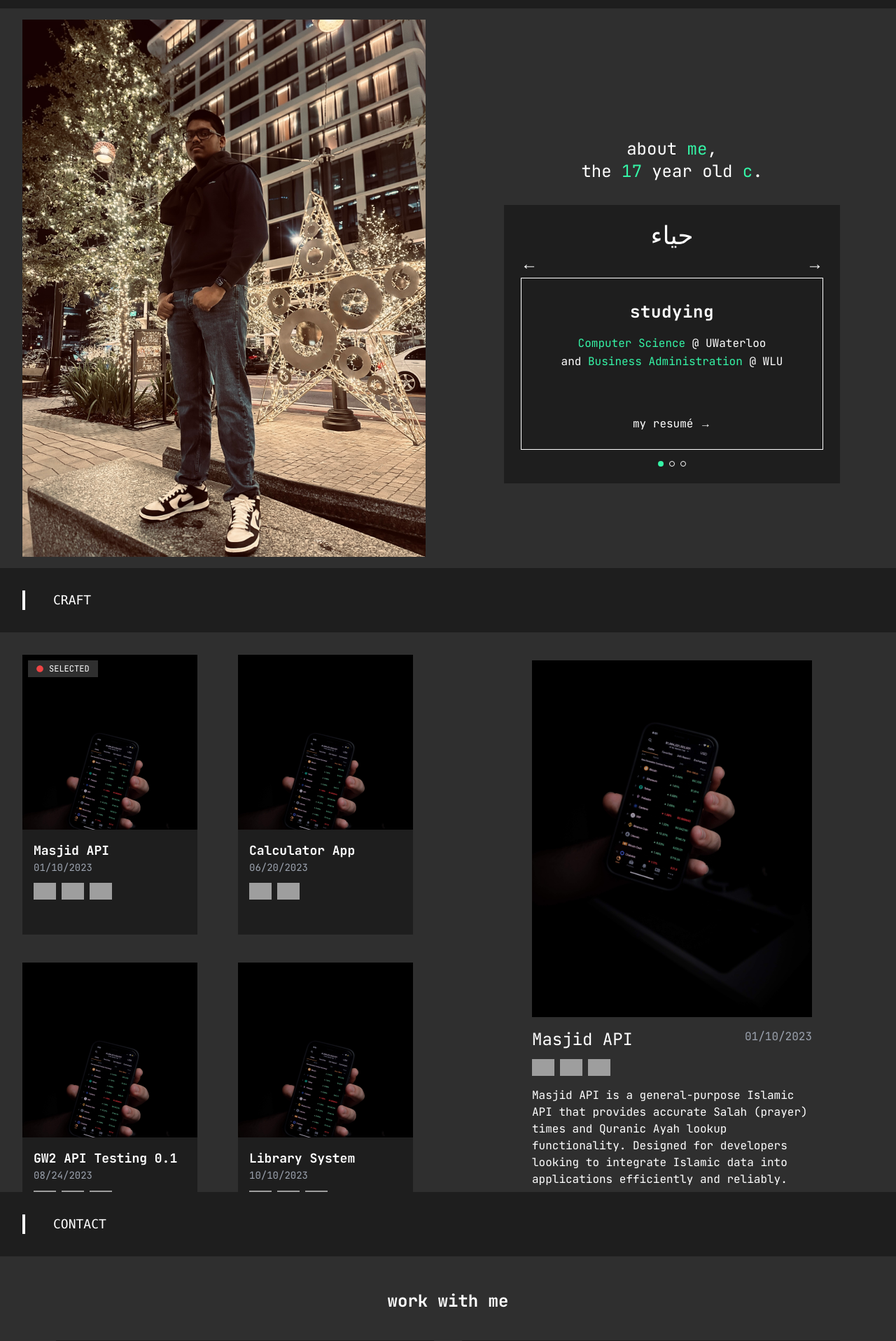
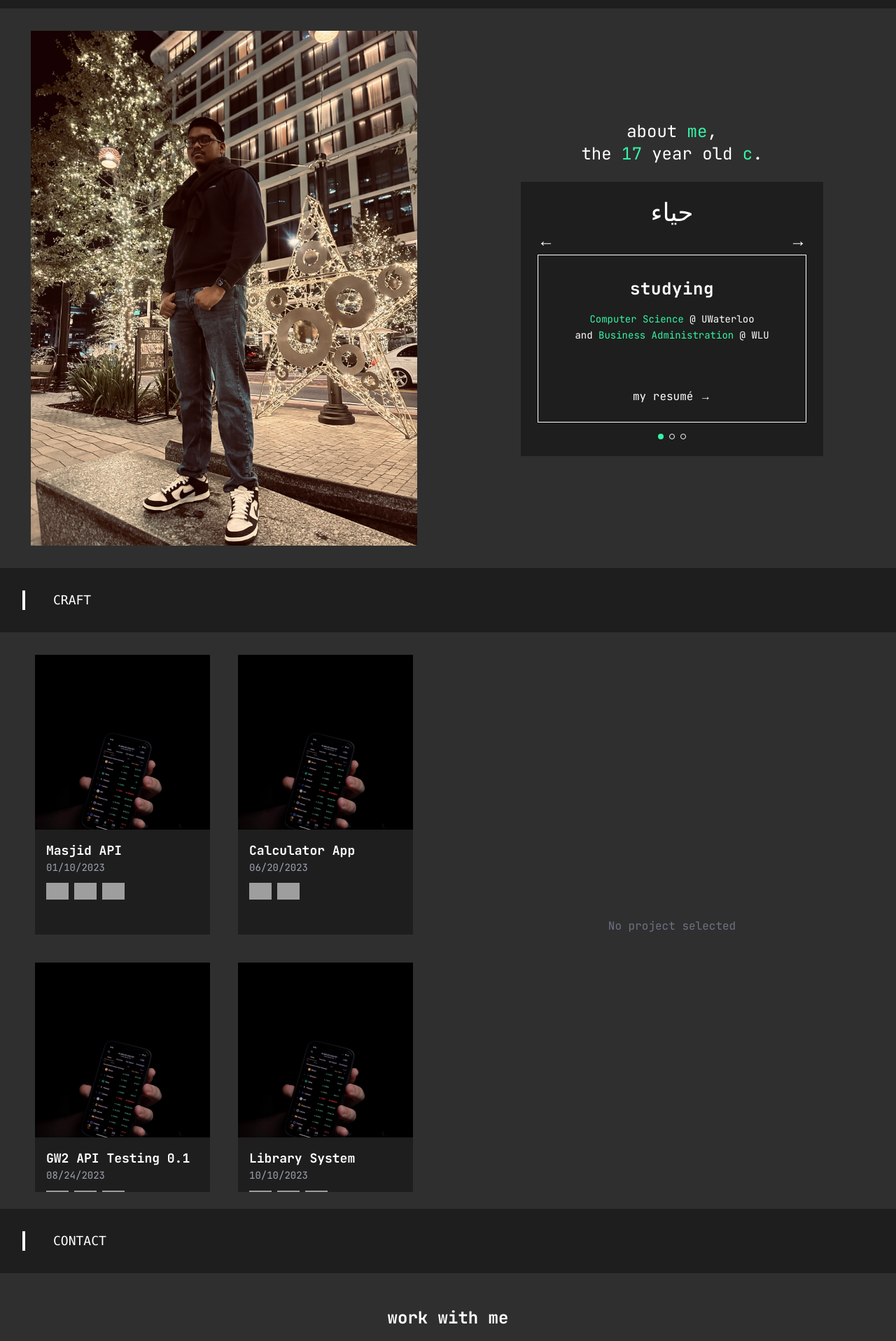
Before and after one commit to Raeid-U/portfolio.Raeid-U, a Next.js app: page / in a window 1280 px wide. Shown: the part 880-2797 px from the top of the page at 70% size. Built offline with nearby package versions, Linux system fonts and the light colour scheme; grey boxes are pictures that could not be loaded; a web font is replaced by a local one.

Commit message:
mobileview: about & projects

```diff
--- a/components/about.tsx
+++ b/components/about.tsx
@@ -4,23 +4,22 @@ import AboutBox from "./about_box";
 
 export default function About() {
   return (
-    <section className="flex w-full h-screen">
-      <div className="w-1/2 h-full relative">
+    <div className="flex flex-col md:flex-row w-full min-h-screen">
+      <div className="relative w-full md:w-1/2 h-[50vh] md:h-auto bg-foreground p-4">
         <Image
           src="/about_sat.jpg"
-          alt="Hero Image"
-          layout="fill"
-          objectFit="scale-down"
-          className="w-full h-full p-4 bg-foreground"
+          alt="About Image"
+          fill
+          className="object-scale-down w-full h-full p-8"
         />
       </div>
-      <div className="w-1/2 h-full bg-foreground flex items-center justify-center text-offwhite">
-        <div className="w-3/4 flex flex-col items-center text-center mt-16">
+
+      <div className="flex flex-col justify-center items-center bg-foreground text-offwhite p-8 w-full md:w-1/2">
+        <div className="w-5/6 lg:w-3/4 flex flex-col items-center text-center space-y-6">
           <AboutHeader />
-
           <AboutBox />
         </div>
       </div>
-    </section>
+    </div>
   );
 }
--- a/components/about_box.tsx
+++ b/components/about_box.tsx
@@ -83,10 +83,10 @@ export default function AboutBox() {
         <div
           className={`text-center p-8 font-jetbrains transition-opacity duration-300 ${isFading ? "opacity-0" : "opacity-100"}`}
         >
-          <h1 className="text-2xl tracking-wide font-semibold">
+          <h1 className="text-lg lg:text-2xl tracking-wide font-semibold">
             {sections[currentIndex].title}
           </h1>
-          <div className="mt-4 text-md leading-relaxed">
+          <div className="mt-4 text-sm lg:text-md leading-relaxed">
             {sections[currentIndex].content}
           </div>
         </div>
--- a/components/contact_banner.tsx
+++ b/components/contact_banner.tsx
@@ -1,9 +1,12 @@
 export default function ContactBanner() {
   return (
-    <div className="w-full h-1/5 bg-background overflow-hidden flex items-center relative">
-      <div className="flex space-x-10 py-8 px-8 text-offwhite text-lg font-mono">
-        <hr className="bg-offwhite h-auto w-1" />
-        <span>CONTACT</span>
+    <div className="bg-foreground w-full">
+      <p>&nbsp;</p>
+      <div className="w-full h-1/5 bg-background overflow-hidden flex items-center relative">
+        <div className="flex space-x-10 py-8 px-8 text-offwhite text-lg font-mono">
+          <hr className="bg-offwhite h-auto w-1" />
+          <span>CONTACT</span>
+        </div>
       </div>
     </div>
   );
--- a/components/projects.tsx
+++ b/components/projects.tsx
@@ -13,14 +13,14 @@ export default function Projects() {
       .then((res) => res.json())
       .then((data) => {
         setProjects(data);
-        if (data.length > 0) setSelectedProject(data[0]);
+        if (data.length > 0) setSelectedProject(null);
       });
   }, []);
 
   return (
-    <section className="w-full h-screen flex bg-foreground text-offwhite">
-      <div className="w-1/2 h-full overflow-y-auto p-8 no-scrollbar">
-        <div className="grid grid-cols-1 sm:grid-cols-2 gap-10">
+    <section className="w-full h-screen flex flex-col lg:flex-row bg-foreground text-offwhite">
+      <div className="w-full lg:w-1/2 h-full overflow-y-auto p-8 flex justify-center no-scrollbar mb-8">
+        <div className="grid grid-cols-1 sm:grid-cols-2 gap-10 max-w-3xl">
           {projects.map((project, index) => (
             <div
               key={index}
@@ -34,6 +34,7 @@ export default function Projects() {
                 </div>
               )}
 
+              {/* Thumbnail */}
               <div className="w-[250px] h-[250px] overflow-hidden">
                 <Image
                   src={project.thumbnail}
@@ -66,7 +67,11 @@ export default function Projects() {
         </div>
       </div>
 
-      <div className="w-1/2 h-auto flex items-center justify-center bg-foreground no-scrollbar overflow-y-auto mt-10 p-8">
+      <div
+        className={`w-full lg:w-1/2 h-auto flex items-center justify-center bg-foreground overflow-y-auto mt-10 p-8 transition-all duration-500 no-scrollbar ${
+          selectedProject ? "lg:flex" : "hidden lg:flex"
+        }`}
+      >
         {selectedProject ? (
           <div className="w-3/4 p-4">
             <div className="pt-4">
@@ -111,12 +116,18 @@ export default function Projects() {
             </button>
           </div>
         ) : (
-          <p className="text-gray-500">Select a project to view details</p>
+          <p className="text-gray-500 text-center">No project selected</p>
         )}
       </div>
 
       {selectedProject && (
-        <div className="fixed inset-x-4 bottom-4 h-[90%] bg-background p-6 text-offwhite md:hidden overflow-y-auto border border-offwhite">
+        <>
+          <div
+            className="fixed lg:hidden inset-0 bg-black bg-opacity-60 backdrop-blur-sm z-50"
+            onClick={() => setSelectedProject(null)}
+          ></div>
+
+          <div className="fixed inset-x-4 bottom-4 h-[90%] bg-background p-6 text-offwhite lg:hidden overflow-y-auto transition-transform duration-500 no-scrollbar ease-in-out z-50">
             <button
               className="absolute top-4 right-4 text-xl"
               onClick={() => setSelectedProject(null)}
@@ -124,6 +135,7 @@ export default function Projects() {
               ✕
             </button>
 
+            <div className="mt-10">
               <Image
                 src={selectedProject.thumbnail}
                 alt={selectedProject.name}
@@ -140,6 +152,8 @@ export default function Projects() {
               </div>
               <p className="mt-4">{selectedProject.longdesc}</p>
             </div>
+          </div>
+        </>
       )}
     </section>
   );
```
Lines whose indentation alone changed are shown as unchanged.
